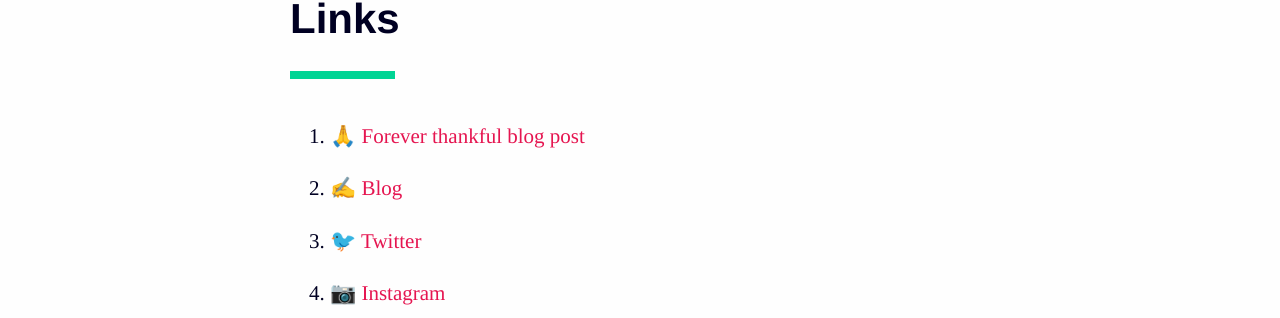
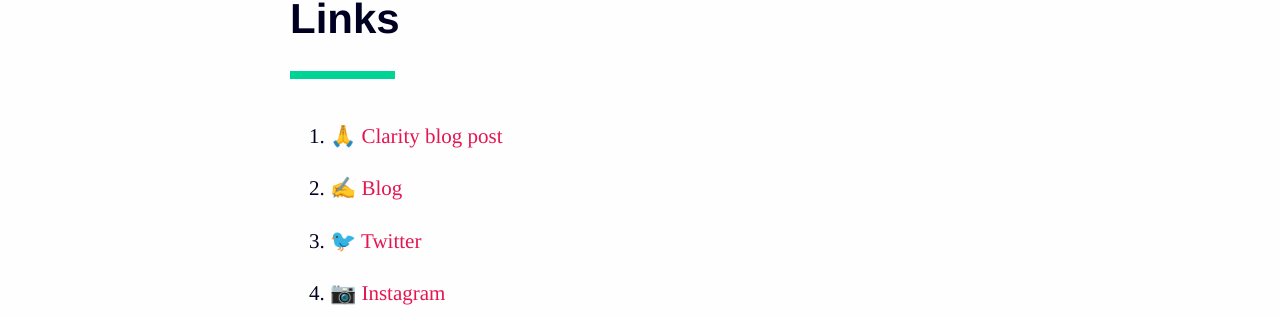
Before and after one commit to danblundell/danblundell.github.io, a Jekyll site: the page built from links.md, in a window 1280 px wide. Shown: the part 108-426 px from the top of the page. Built offline with Jekyll 4.4.1, drawn with Linux system fonts in a browser that asks for light colours.

Commit message:
Update links.md

```diff
--- a/links.md
+++ b/links.md
@@ -6,7 +6,7 @@ permalink: /links/
 # Links
 <div class="post-line"></div>
 
-1. 🙏 [Forever thankful blog post][blog]
+1. 🙏 [Clarity blog post][blog]
 
 1. ✍️ [Blog](/)
 
@@ -21,4 +21,4 @@ permalink: /links/
 [insta]: https://www.instagram.com/dantblundell
 [email]: mailto:hello@danblundell.com
 [youtube]: https://www.youtube.com/watch?v=RdRnJPIbYmc
-[blog]: /2020/11/forever-thankful
+[blog]: /2020/12/clarity
```
